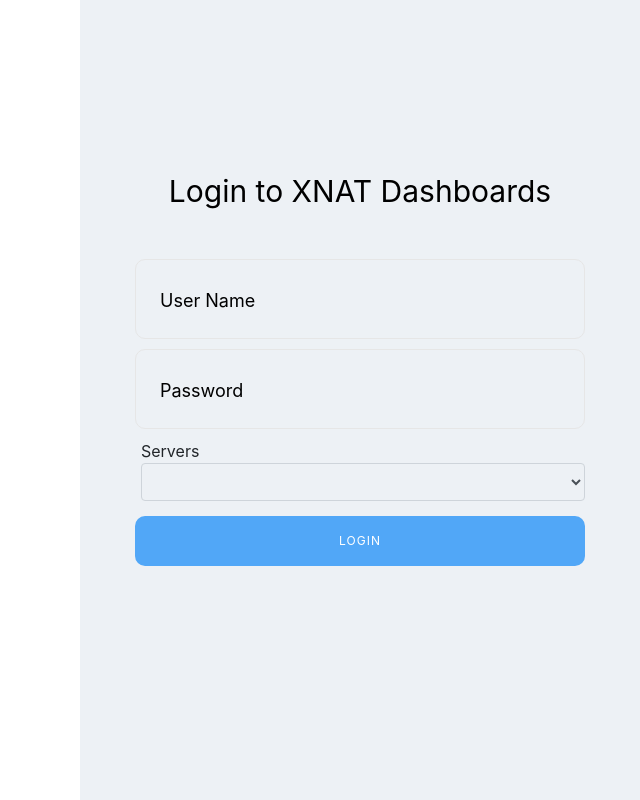
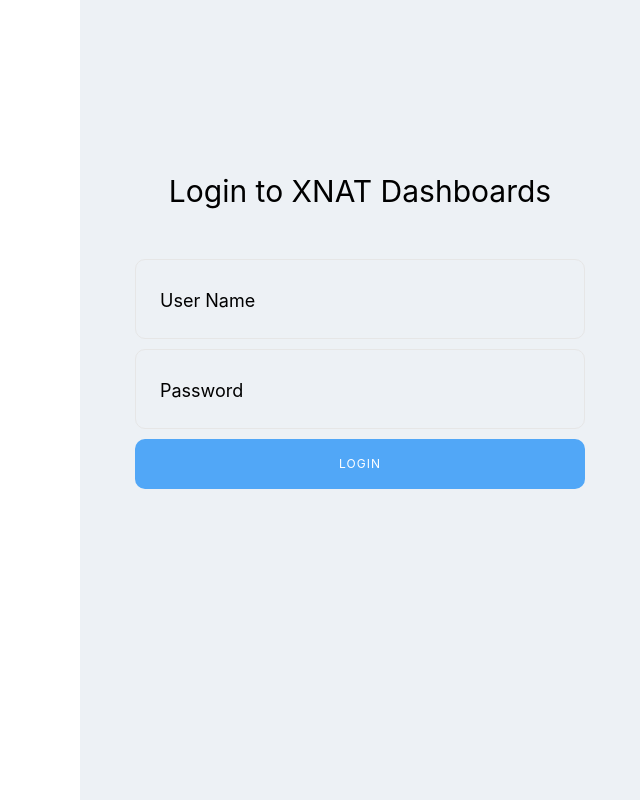
Before and after one commit to XNAT-Dashboards/XNAT-Dashboards, a Flask app: template xnat_dashboards/app/templates/authentication/login.html in a window 1280 px wide. Shown: the whole page, without its empty margins (640-1280 px from the left). Run offline with Flask 2, Linux system fonts and the light colour scheme; the template is opened without the code that fills it, so the values that code supplies are empty; some libraries are stand-ins or nearby versions.

Commit message:
Remove Serves comboBox

```diff
--- a/xnat_dashboards/app/authentication/controllers.py
+++ b/xnat_dashboards/app/authentication/controllers.py
@@ -58,7 +58,7 @@
 
         username = user_details['username']
         password = user_details['password']
-        server_name = user_details['server']
+        server_name = servers_list[0]['name']
 
         for server in servers_list:
 
--- a/xnat_dashboards/app/templates/authentication/login.html
+++ b/xnat_dashboards/app/templates/authentication/login.html
@@ -53,19 +53,10 @@
 						<span class="focus-input100"></span>
 						<span class="label-input100">Password</span>
 					</div>
-					<div id="server_div">
-						<label for="server">Servers</label>
-						<select name="server" id="server" class="form-control">
-							{% for server in servers_list %}
-							<option value="{{ server['name'] }}">{{server['name']}}</option>
-							{% endfor %}
-						</select>
-					  </div>
 					<div class="container-login100-form-btn">
 						<button class="login100-form-btn">
 							Login
 						</button>
-					</div>
 					</div>
 				</form>
 				<!-- Login form End -->
```
